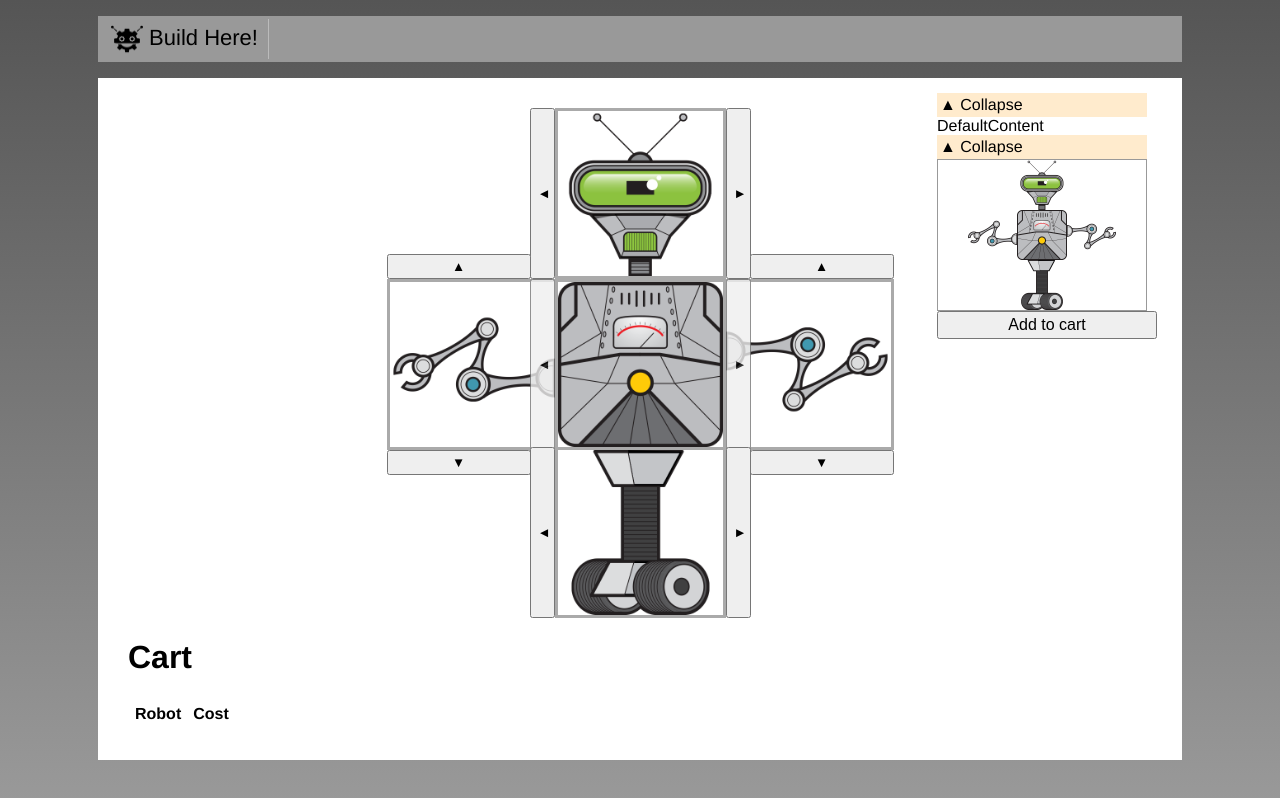
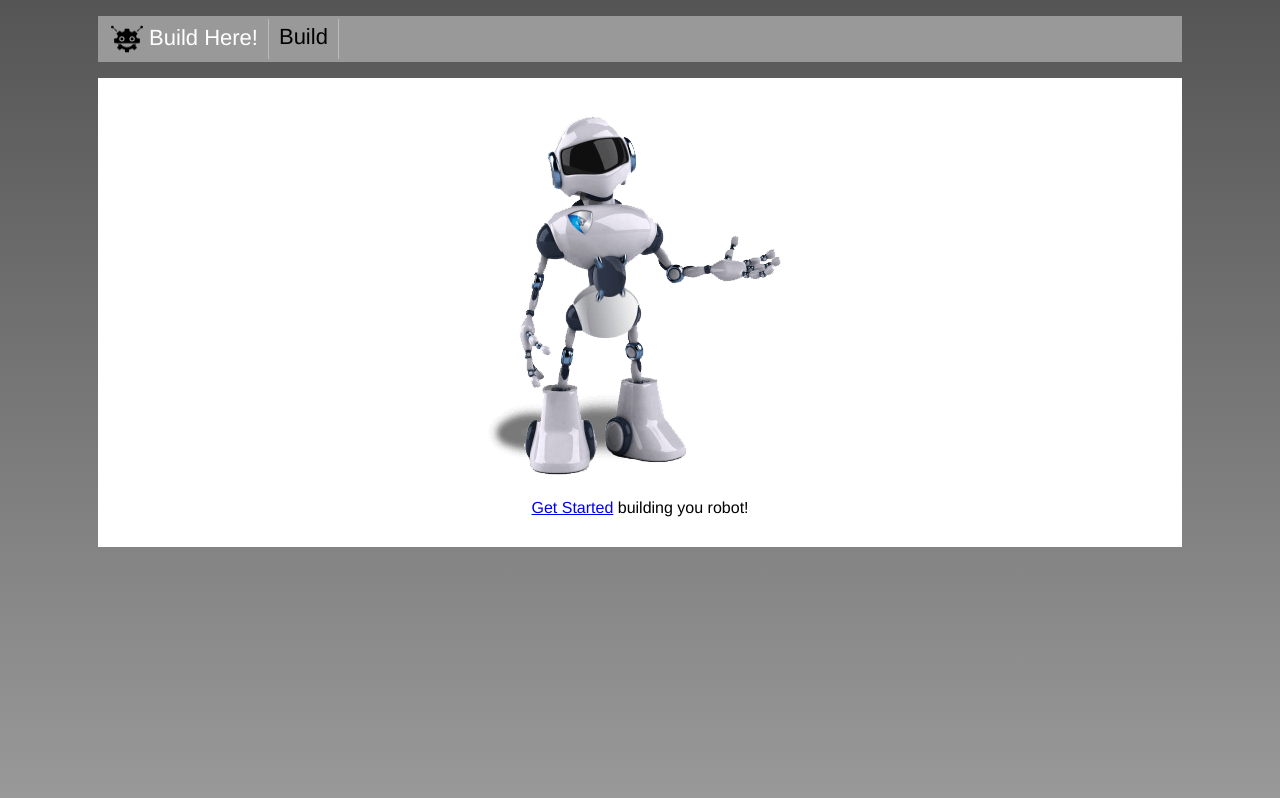
Before and after one commit to KovalenkoSerj/VueJs, a Vue app in the folder test-spa/: page / in a window 1280 px wide. Built offline with nearby package versions, Linux system fonts and the light colour scheme.

Commit message:
NEW: feature/RT0822, craeted routing

```diff
--- a/test-spa/package.json
+++ b/test-spa/package.json
@@ -9,7 +9,8 @@
   },
   "dependencies": {
     "core-js": "^2.6.5",
-    "vue": "^2.6.10"
+    "vue": "^2.6.10",
+    "vue-router": "^3.0.7"
   },
   "devDependencies": {
     "@vue/cli-plugin-babel": "^3.9.0",
--- a/test-spa/src/App.vue
+++ b/test-spa/src/App.vue
@@ -4,27 +4,30 @@
       <nav>
         <ul>
           <li class="nav-item">
+            <router-link class="nav-link" :to='{name: "Home"}' exact>
             <img class="logo" src="./assets/logo.png" width="32" height="32" alt="logo">
             Build Here!
+            </router-link>
+          </li>
+          <li class="nav-item">
+            <router-link class="nav-link" :to='{name: "Build"}' exact>
+            Build
+            </router-link>
           </li>
         </ul>
       </nav>
     </header>
     <main>
-    <RobotBuilder/>
+    <router-view/>
     </main>
   </div>
 </template>
 <!-- Start from 22, 21- check the end lesson-->
 <script>
-// import HomePage from './home/HomePage.vue';
-import RobotBuilder from './build/RobotBuilder.vue';
+
 
 export default {
   name: 'app',
-  components: {
-    RobotBuilder,
-  },
 };
 </script>
 
@@ -76,4 +79,11 @@
   vertical-align: middle;
   height: 30px;
 }
+.nav-link {
+  text-decoration: none;
+  color: inherit;
+}
+.router-link-active {
+  color: #ffffff
+}
 </style>
--- a/test-spa/src/build/PartSelector.vue
+++ b/test-spa/src/build/PartSelector.vue
@@ -1,6 +1,13 @@
 <template>
   <div class="part" :class='position'>
-    <img :src="selectedPart.src" title="arm"/>
+    <router-link :to="{
+        name: 'Parts',
+        params: {
+          id: this.selectedPart.id,
+          partType: this.selectedPart.type,
+        }}">
+      <img :src="selectedPart.src" title="arm"/>
+    </router-link>
     <button @click="selectPreviousPart()" class="prev-selector"></button>
     <button @click="selectNextPart()" class="next-selector"></button>
     <span class="sale" v-show="selectedPart.onSale">Sale!</span>
@@ -8,7 +15,7 @@
 </template>
 
 <script>
-
+//  --- lesson 39
 function getPreviousValidIndex(index, length) {
   const deprecatedIndex = index - 1;
   return deprecatedIndex < 0 ? length - 1 : deprecatedIndex;
@@ -47,6 +54,14 @@
     this.emitSelectedPart();
   },
   methods: {
+    showPartInfo() {
+      this.$router.push({
+        name: 'Parts',
+        params: {
+          id: this.selectedPart.id, partType: this.selectedPart.type,
+        },
+      });
+    },
     emitSelectedPart() {
       this.$emit('partSelected', this.selectedPart);
     },
@@ -94,6 +109,7 @@
 }
 .part img {
   width:165px;
+  cursor: pointer;
 }
 .top {
   border-bottom: none;
--- a/test-spa/src/home/HomePage.vue
+++ b/test-spa/src/home/HomePage.vue
@@ -4,7 +4,7 @@
       <img class="robot" src="../assets/robot.png" alt="robot" aria-hidden="true" />
     </div>
     <div class="get-started">
-      <a href>Get Started</a> building you robot!
+      <router-link to="/build">Get Started</router-link> building you robot!
     </div>
   </div>
 </template>
--- a/test-spa/src/main.js
+++ b/test-spa/src/main.js
@@ -1,8 +1,11 @@
 import Vue from 'vue';
 import App from './App.vue';
+
+import router from './router';
 
 Vue.config.productionTip = false;
 
 new Vue({
   render: h => h(App),
+  router,
 }).$mount('#app');
--- /dev/null
+++ b/test-spa/src/parts/Partinfo.vue
@@ -0,0 +1,35 @@
+<template>
+  <div>
+    <h1>{{ part.title }}</h1>
+    <div>
+      {{ part.description }}
+    </div>
+  </div>
+</template>
+
+
+<script>
+import parts from '../data/parts';
+
+export default {
+  name: 'PartInfo',
+  props: {
+    partType: {
+      type: String,
+    },
+    id: {
+      type: [Number, String],
+      validator(value) {
+        return Number.isInteger(Number(value));
+      },
+    },
+  },
+  computed: {
+    part() {
+      const { partType, id } = this;
+      return parts[partType].find(part => part.id === +id);
+    },
+  },
+};
+
+</script>
--- /dev/null
+++ b/test-spa/src/router/index.js
@@ -0,0 +1,26 @@
+import Vue from 'vue';
+import Router from 'vue-router';
+import HomePage from '../home/HomePage.vue';
+import RobotBuilder from '../build/RobotBuilder.vue';
+import PartInfo from '../parts/Partinfo.vue';
+
+Vue.use(Router);
+
+export default new Router({
+  routes: [{
+    path: '/',
+    name: 'Home',
+    component: HomePage,
+  },
+  {
+    path: '/build',
+    name: 'Build',
+    component: RobotBuilder,
+  },
+  {
+    path: '/parts/:partType/:id',
+    name: 'Parts',
+    component: PartInfo,
+    props: true,
+  }],
+});
```
Also changed, not shown: 1 other file (tests, documents, lock files or other folders).
